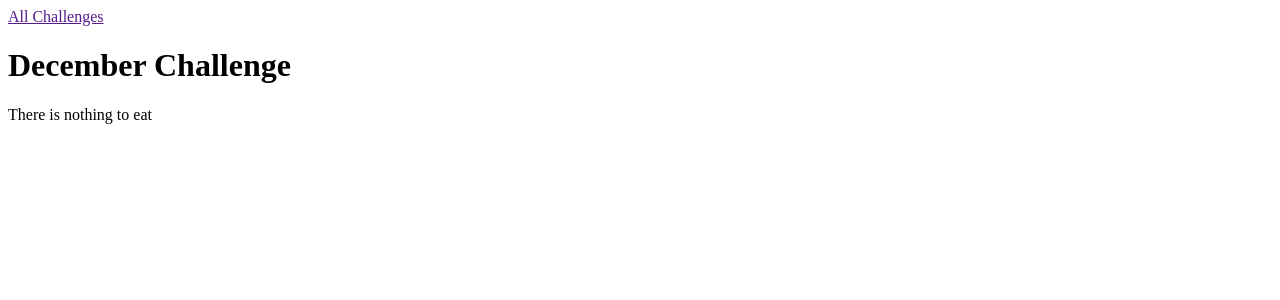
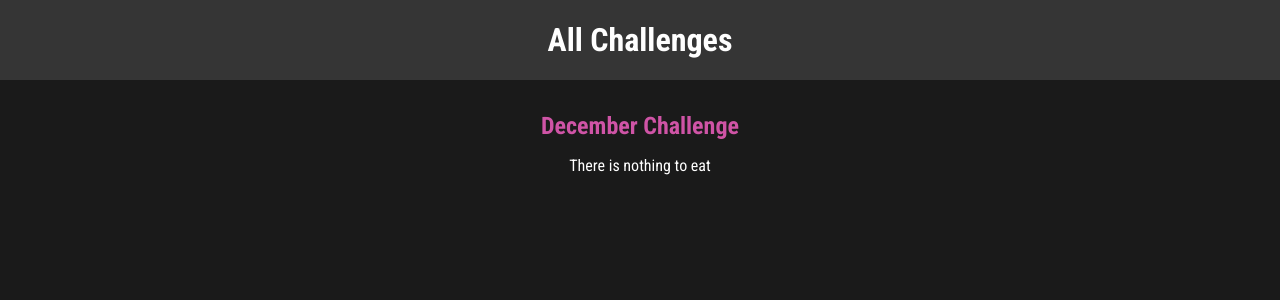
Before and after one commit to yashdhawan250/Challenges-App-Django, a Django app: page /challenge/december in a window 1280 px wide. Shown: the top 300 px of the page. Run offline with Django 3.2, Linux system fonts and the light colour scheme.

Commit message:
added static files

```diff
--- a/challenges/templates/challenges/challenge.html
+++ b/challenges/templates/challenges/challenge.html
@@ -1,5 +1,9 @@
 {% extends 'base.html' %}
+{% load static %}
+{% block css_files %}
+<link rel="stylesheet" href="{% static "challenges/challenges.css"%}">
 
+{% endblock  %}
     {% block page_title %}
     {{month_name|title }} Challenge
     {% endblock  %}
@@ -9,7 +13,7 @@
     {% if text is not None %}
     <h2>{{ text }}</h2>
     {%else%}
-    <p>There is nothing to eat</p>
+    <p class="fallback">There is nothing to eat</p>
     {% endif %}
     {% endblock  %}
 </body>
--- a/challenges/templates/challenges/includes/header.html
+++ b/challenges/templates/challenges/includes/header.html
@@ -1,6 +1,6 @@
 
     <header>
         <nav>
-            <a href="">All Challenges</a>
+            <a href="{% url "index" %}">All Challenges</a>
         </nav>
     </header>
--- a/challenges/templates/challenges/index.html
+++ b/challenges/templates/challenges/index.html
@@ -1,4 +1,10 @@
 {% extends "base.html" %}
+{% load static %}
+
+{% block css_files %}
+<link rel="stylesheet" href="{% static "challenges/challenges.css"%}">
+
+{% endblock  %}
 
     {% block page_title %}
     All Challenges
--- a/challenges/urls.py
+++ b/challenges/urls.py
@@ -3,7 +3,7 @@ from django.urls import path
 from . import views
 
 urlpatterns=[
-    path("",views.index),
+    path("",views.index,name="index"),
     path("<int:month>",views.monthly_challenge_by_number),
     path("<str:month>",views.monthy_challenge,name="month-challenge")
 ]
--- a/challenges/views.py
+++ b/challenges/views.py
@@ -1,8 +1,9 @@
 from typing import List
 from django.shortcuts import render
-from django.http import HttpResponse,HttpResponseNotFound,HttpResponseRedirect,response
+from django.http import Http404,HttpResponseNotFound,HttpResponseRedirect,response
 from django.urls import reverse
 from django.template.loader import render_to_string
+
 
 monthy_challenges={
     "january" : "Eat on jan",
@@ -46,4 +47,4 @@ def monthy_challenge(request,month):
             "month_name":month.capitalize()
         })
     except:
-        return HttpResponseNotFound("<h1>This month is not supported</h1>")
+        raise Http404()
--- a/monthly_challenges/settings.py
+++ b/monthly_challenges/settings.py
@@ -122,6 +122,10 @@ USE_TZ = True
 
 STATIC_URL = '/static/'
 
+STATICFILES_DIRS = [
+    BASE_DIR / "static"
+]
+
 # Default primary key field type
 # https://docs.djangoproject.com/en/3.2/ref/settings/#default-auto-field
 
--- /dev/null
+++ b/static/style.css
@@ -0,0 +1,91 @@
+@import url('https://fonts.googleapis.com/css2?family=Roboto+Condensed:wght@400;700&display=swap');
+
+html{
+    font-family: 'Roboto Condensed', sans-serif;
+}
+ul{
+    list-style: none;
+    margin: 2rem auto;
+    width: 90%;
+    max-width: 20rem;
+    box-shadow: 0 2px 8px rgba(0,0,0,0.26);
+    padding: 1rem;
+    border-radius: 12px;
+    display: flex;
+    flex-direction: column;
+    flex-wrap: wrap;
+    height: 28rem;
+    background-color: #eeeeee;
+}
+
+li{
+    margin: 1rem 0;
+    text-align: center;
+    font-size: 1rem;
+    border-bottom:1px solid #ccc ;
+    padding-bottom: 1rem;
+
+}
+
+li:last-of-type,
+li:nth-of-type(6) {
+    border-bottom: none;
+}
+li a{
+    text-decoration: none;
+    color:#383838;
+}
+
+li a:hover,
+li a:active{
+    color: rgb(126,1,84);
+}
+
+header{
+    width: 100%;
+    height: 5rem;
+    background-color: #353535;
+}
+
+header nav{
+    width:100%;
+    height: 100%;
+    display: flex;
+    justify-content: center;
+    align-items: center;
+}
+
+header nav a{
+    color: white;
+    font-size: 2rem;
+    font-weight: bold;
+    text-decoration: none;
+}
+
+header nav a:hover,
+header nav a:active{
+    color: #cf54a6;
+}
+h1{
+    font-size: 1.5rem;
+    font-weight: bold;
+    text-align: center;
+    color: white;
+    margin: 2rem 0 1rem 0;
+    color: #cf54a6;
+}
+h2{
+    font-size:3rem;
+    font-weight: bold;
+    color: white;
+    text-align: center;
+}
+
+.fallback{
+    text-align: center;
+    color: white;
+}
+body{
+    margin: 0;
+    background-color: #1a1a1a;
+}
--- a/templates/base.html
+++ b/templates/base.html
@@ -1,3 +1,4 @@
+{% load static %}
 <!DOCTYPE html>
 <html lang="en">
 <head>
@@ -5,6 +6,12 @@
     <meta http-equiv="X-UA-Compatible" content="IE=edge">
     <meta name="viewport" content="width=device-width, initial-scale=1.0">
     <title>{%block page_title%}My Challenges{% endblock %}</title>
+    <link rel="stylesheet" href="{% static 'style.css' %}"
+    {% block css_files %}
+
+    {% endblock  %}
+
+
 </head>
 <body>
 
```
Also changed, not shown: challenges/static/challenges/challenge.css (added, +12 -0 lines), static/challenge.css (added, +12 -0 lines), templates/404.html (added, +12 -0 lines), challenges/static/challenges/challenges.css (added).
